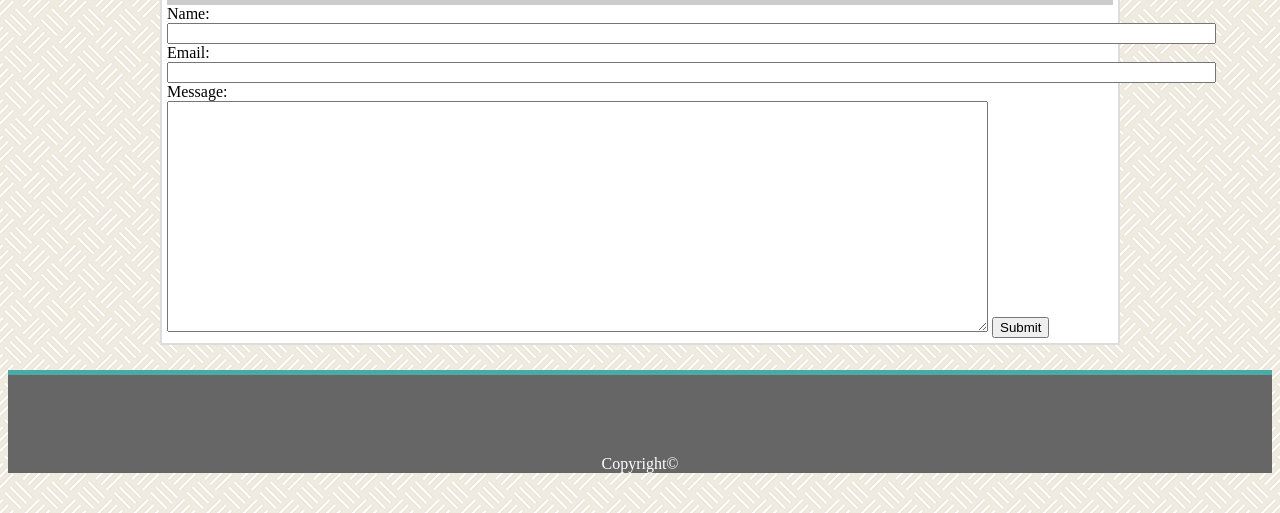
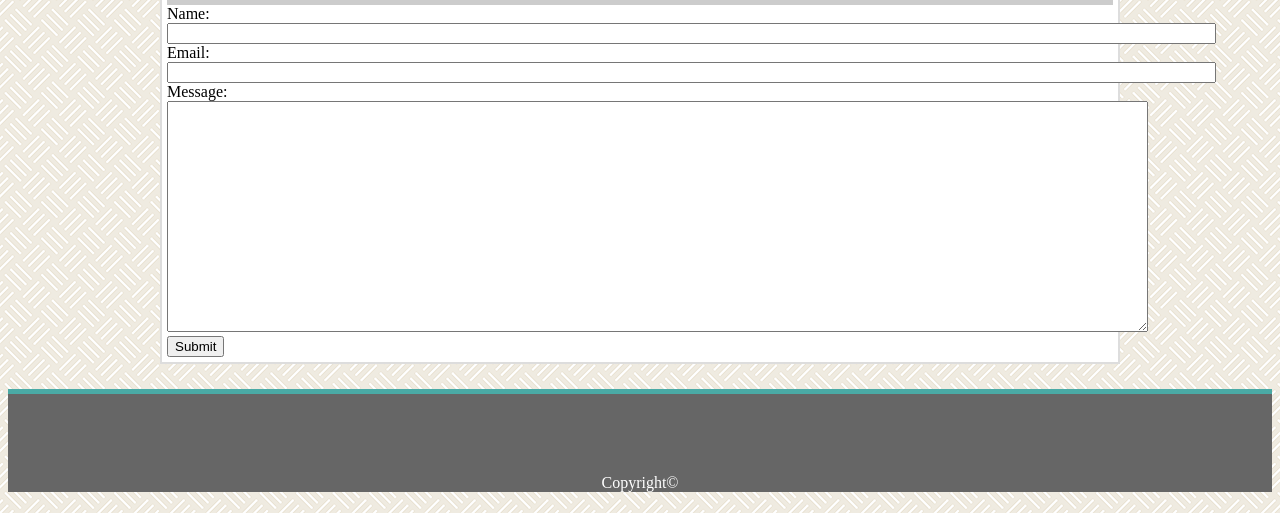
Before and after one commit to antwan024/Basic-Portfolio, a plain HTML site: page contact.html in a window 1280 px wide. Shown: the part 287-800 px from the top of the page. Drawn offline with Linux system fonts and the light colour scheme.

Commit message:
text box length

```diff
--- a/contact.html
+++ b/contact.html
@@ -57,7 +57,7 @@
                                 Email:<br>
                                 <input type="text" name="email" size="128"><br>
                                 Message:<br>
-                                <textarea rows="15" cols="100">
+                                <textarea rows="15" cols="120">
                                 </textarea>
                                 <input type="submit">
 
```
